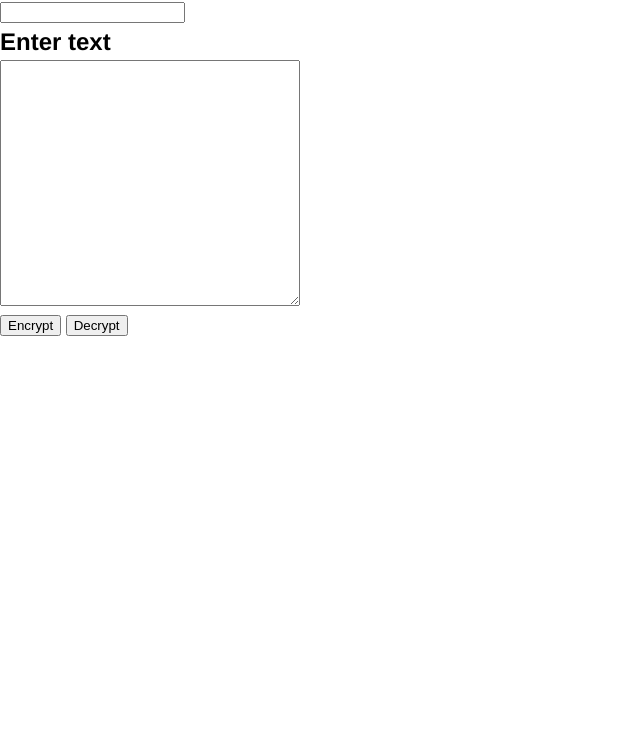
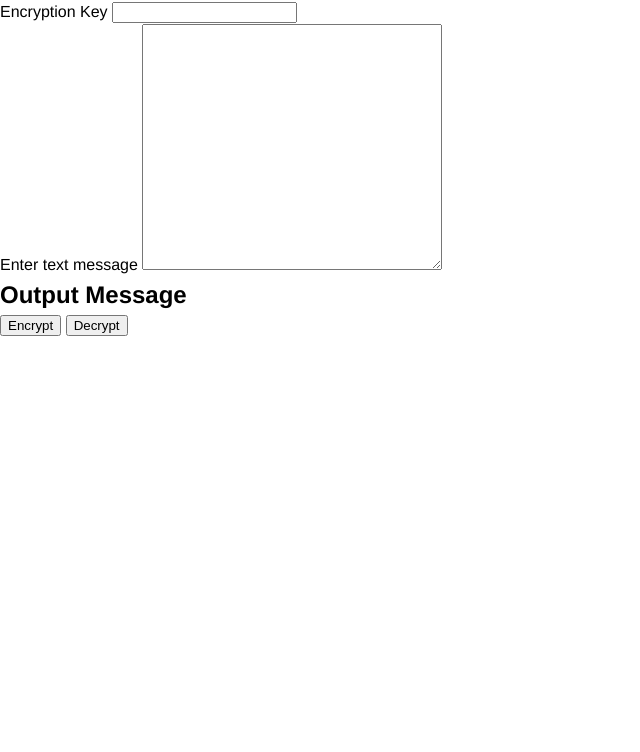
Before and after one commit to DarkHorse1997/vigenere-cipher, a website built with Vite: page index.html in a window 1280 px wide. Shown: the part 48-800 px from the top of the page, without its empty margins (0-640 px from the left). Built offline with nearby package versions, Linux system fonts and the light colour scheme.

Commit message:
Fix label issues
Add correct labels for encryption key, text message field and output message

```diff
--- a/index.html
+++ b/index.html
@@ -19,11 +19,13 @@
 		</header>
 		<main class="layout-main">
 			<section class="key-container">
-				<label for="key-input" class="key-label"></label>
+				<label for="key-input" class="key-label">Encryption Key</label>
 				<input type="text" id="key-input" class="key" />
 			</section>
 			<section class="text-container">
-				<h2 class="text-heading">Enter text</h2>
+				<label for="text-input" class="text-heading"
+					>Enter text message</label
+				>
 				<textarea
 					name=""
 					id=""
@@ -33,7 +35,7 @@
 				></textarea>
 			</section>
 			<section class="output-container">
-				<h2 class="output-heading"></h2>
+				<h2 class="output-heading">Output Message</h2>
 				<p class="output"></p>
 			</section>
 			<section class="button-container">
```
